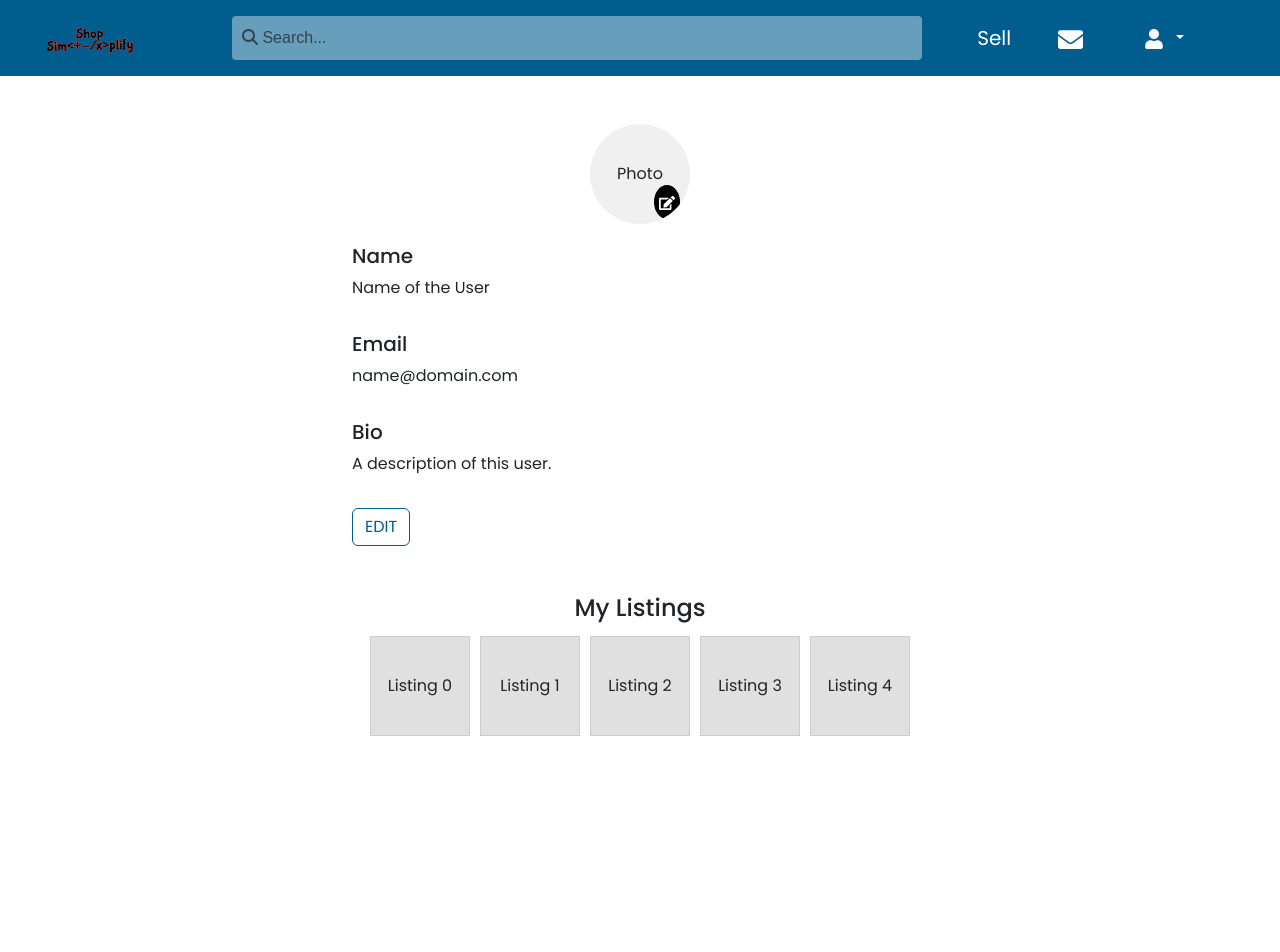
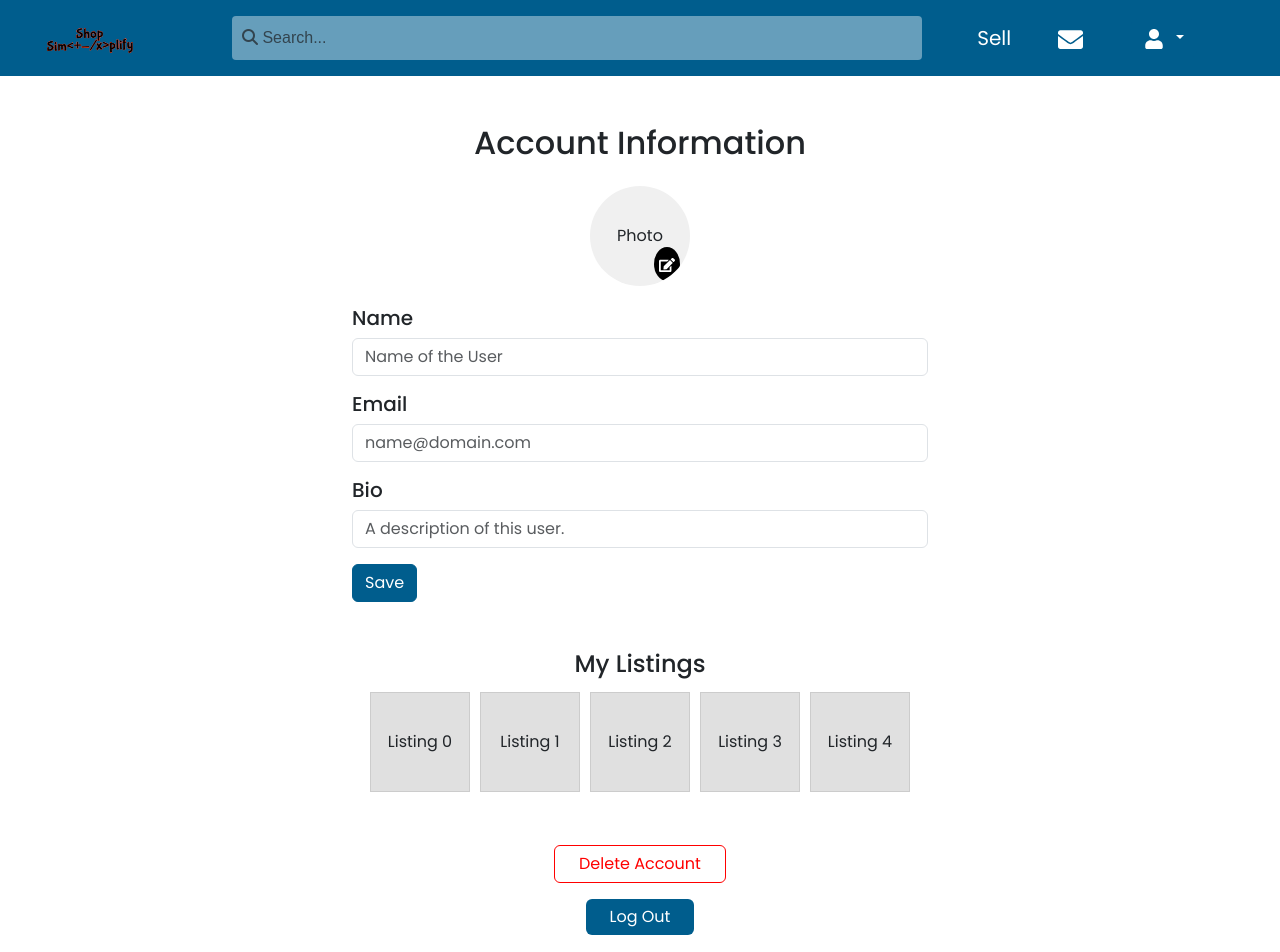
Before and after one commit to TheCodingWizard27/Capstone, a React (Create React App) app in the folder frontend/: page /accountInfo in a window 1280 px wide. Shown: the top 952 px of the page. Before the commit the page ends 800 px from the top, so only its background shows below. Built offline with nearby package versions, Linux system fonts and the light colour scheme; no server answers; sample sign-in values are in the browser's storage.

Commit message:
Format fixed, Delete and Log Out Button Added

```diff
--- a/frontend/public/index.html
+++ b/frontend/public/index.html
@@ -4,7 +4,7 @@
     <meta charset="utf-8" />
     <meta name="viewport" content="width=device-width, initial-scale=1" />
     <meta name="description" content="Web site created using create-react-app" />
-    <link rel="icon" href="/images/landingPage.jpg" />
+    <link rel="icon" href="/images/Logo.png" />
     <title>Shop Simplify</title>
   </head>
   <body>
--- a/frontend/src/pages/accountInfo.js
+++ b/frontend/src/pages/accountInfo.js
@@ -1,31 +1,21 @@
 import React, { useState } from "react";
 import { Container, Form, Button, Row, Col } from "react-bootstrap";
+import { FaEdit } from "react-icons/fa";
 import NavBar from "../components/navBar";
-import { FaEdit } from "react-icons/fa";
 
 const AccountSettings = () => {
   const [profilePhoto, setProfilePhoto] = useState(null);
   const [editMode, setEditMode] = useState(false);
   const [accountInfo, setAccountInfo] = useState({
-    name: "Name of the User",
-    email: "name@domain.com",
-    bio: "A description of this user.",
+    name: '',
+    email: '',
+    bio: '',
   });
 
   const [formData, setFormData] = useState(accountInfo);
 
-  const handleEditClick = () => {
-    setEditMode(true);
-  };
-
   const handleSave = () => {
     setAccountInfo(formData);
-    setEditMode(false);
-  };
-
-  const handleCancel = () => {
-    setFormData(accountInfo);
-    setEditMode(false);
   };
 
   const handleInputChange = (e) => {
@@ -44,29 +34,31 @@ const AccountSettings = () => {
     <>
       <NavBar />
       <Container className="d-flex flex-column align-items-center mt-5" style={{ maxWidth: "600px" }}>
-         <div
+        <h2 className="mb-4">Account Information</h2>
+
+        {/* Profile Image */}
+        <div
           style={{
-            position: 'relative',
-            width: '100px',
-            height: '100px',
-            borderRadius: '50%',
-            overflow: 'hidden',
-            marginBottom: '20px',
-            backgroundColor: '#f0f0f0',
-            display: 'flex',
-            alignItems: 'center',
-            justifyContent: 'center',
+            position: "relative",
+            width: "100px",
+            height: "100px",
+            borderRadius: "50%",
+            overflow: "hidden",
+            backgroundColor: "#f0f0f0",
+            display: "flex",
+            alignItems: "center",
+            justifyContent: "center",
+            marginBottom: "20px",
           }}
         >
           {profilePhoto ? (
-            <img src={profilePhoto} alt="Profile" style={{ width: '100%', height: '100%', objectFit: 'cover' }} />
+            <img src={profilePhoto} alt="Profile" style={{ width: "100%", height: "100%", objectFit: "cover" }} />
           ) : (
             <span>Photo</span>
           )}
-
           {/* Edit Icon Overlay */}
           <button
-            onClick={handleEditClick}
+            onClick={() => document.getElementById("profilePhotoInput").click()}
             style={{
               position: 'absolute',
               bottom: '5px',
@@ -81,18 +73,24 @@ const AccountSettings = () => {
             <FaEdit color="white" />
           </button>
         </div>
+        <Form.Control
+          type="file"
+          id="profilePhotoInput"
+          style={{ display: "none" }}
+          accept="image/*"
+          onChange={handleFileChange}
+        />
 
         {/* Account Information */}
         <Form className="w-100">
           <Row className="mb-3">
             <Col>
               <h5>Name</h5>
-              {!editMode ? (
-                <p>{accountInfo.name}</p>
-              ) : (
+              {(
                 <Form.Control
                   id="name"
                   type="text"
+                  placeholder="Name of the User"
                   value={formData.name}
                   onChange={handleInputChange}
                 />
@@ -102,12 +100,11 @@ const AccountSettings = () => {
           <Row className="mb-3">
             <Col>
               <h5>Email</h5>
-              {!editMode ? (
-                <p>{accountInfo.email}</p>
-              ) : (
+              {(
                 <Form.Control
                   id="email"
                   type="email"
+                  placeholder="name@domain.com"
                   value={formData.email}
                   onChange={handleInputChange}
                 />
@@ -117,29 +114,21 @@ const AccountSettings = () => {
           <Row className="mb-3">
             <Col>
               <h5>Bio</h5>
-              {!editMode ? (
-                <p>{accountInfo.bio}</p>
-              ) : (
+              {(
                 <Form.Control
                   id="bio"
                   type="text"
+                  placeholder="A description of this user."
                   value={formData.bio}
                   onChange={handleInputChange}
                 />
               )}
             </Col>
           </Row>
-          {!editMode ? (
-            <Button variant="outline-primary" onClick={handleEditClick}>
-              EDIT
-            </Button>
-          ) : (
+          {(
             <div>
               <Button variant="primary" className="me-2" onClick={handleSave}>
                 Save
-              </Button>
-              <Button variant="secondary" onClick={handleCancel}>
-                Cancel
               </Button>
             </div>
           )}
@@ -166,6 +155,31 @@ const AccountSettings = () => {
             </div>
           ))}
         </div>
+      {/* Delete Account and Log Out Buttons */}
+        <div className="mt-5 d-flex flex-column justify-content-center align-items-center gap-3">
+          <Button
+            variant="outline-danger"
+            className="px-4"
+            style={{
+              border: "1px solid red",
+              color: "red",
+              backgroundColor: "transparent",
+            }}
+          >
+            Delete Account
+          </Button>
+          <Button
+            variant="success"
+            className="px-4"
+            style={{
+              backgroundColor: "#005d8d",
+              color: "white",
+              border: "none",
+            }}
+          >
+            Log Out
+          </Button>
+        </div>
       </Container>
     </>
   );
```
